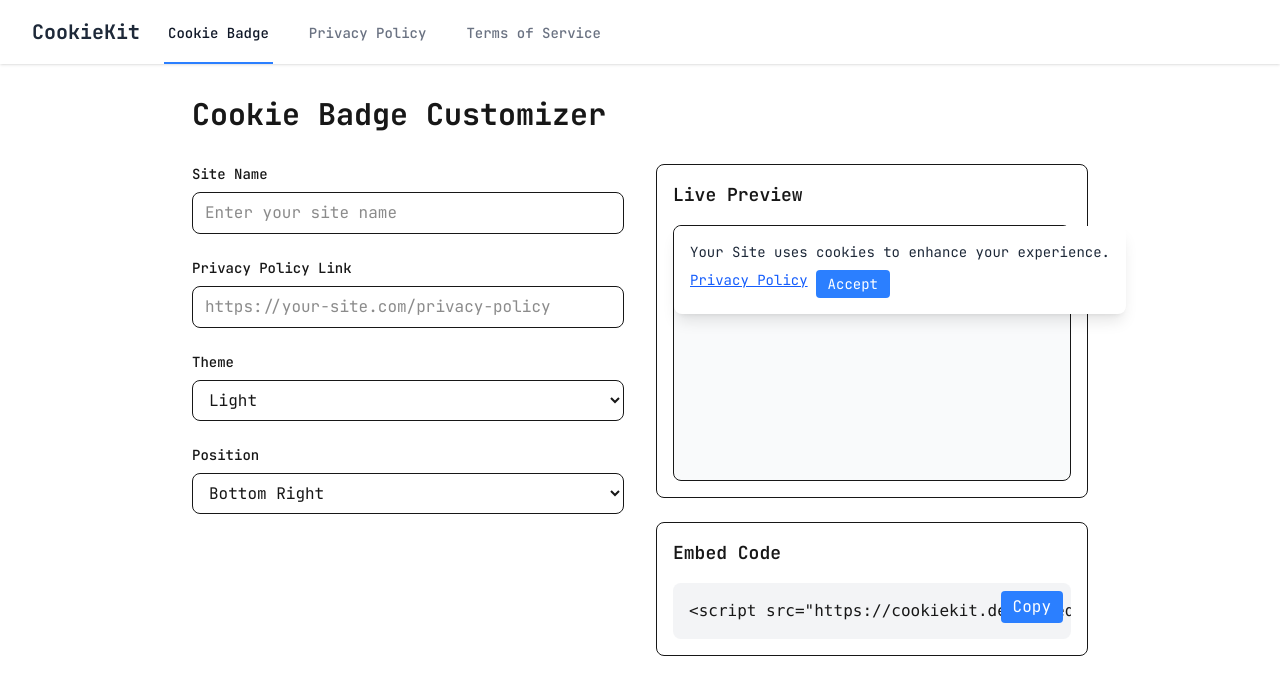
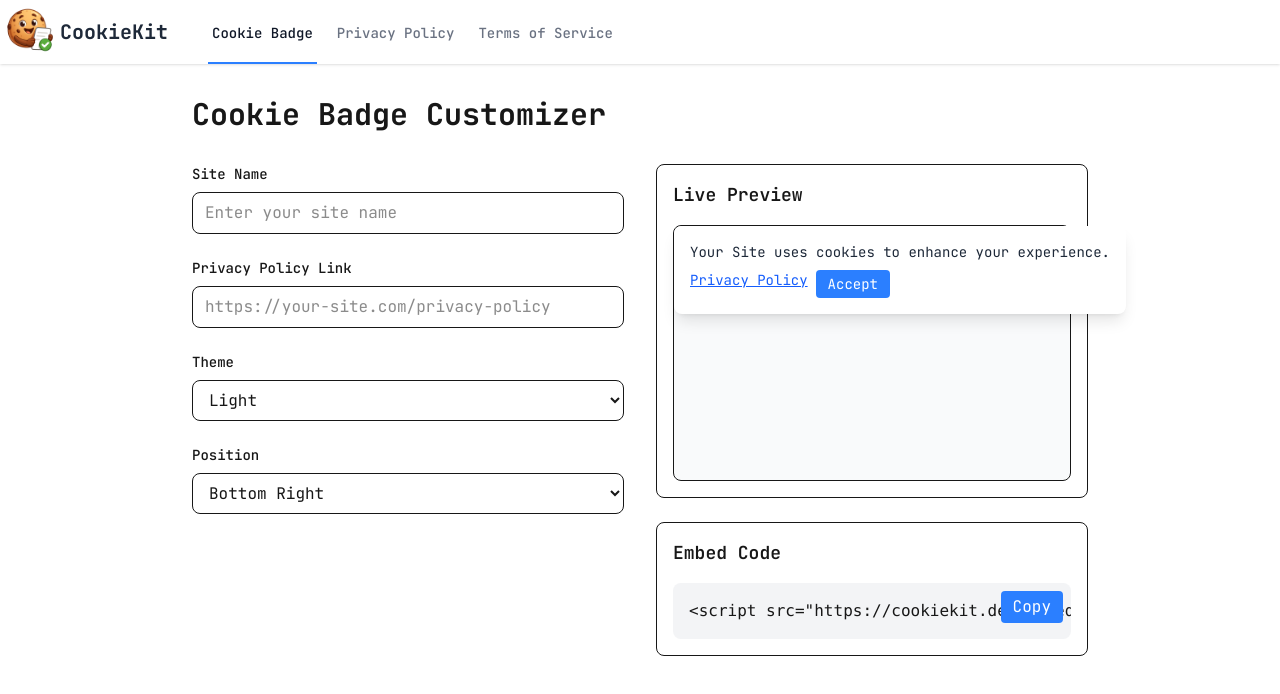
Before and after one commit to ezequiasaramburu/Cookiekit, a Next.js app: page / in a window 1280 px wide. Shown: the top 694 px of the page. Built offline with nearby package versions, Linux system fonts and the light colour scheme.

Commit message:
add logo to the nav component

```diff
--- a/src/components/Navigation.tsx
+++ b/src/components/Navigation.tsx
@@ -2,19 +2,31 @@
 
 import Link from "next/link";
 import { usePathname } from "next/navigation";
+import Image from "next/image";
 
 export function Navigation() {
   const pathname = usePathname();
 
   return (
     <nav className="bg-white shadow-sm">
-      <div className="max-w-7xl mx-auto px-4 sm:px-6 lg:px-8">
+      <div className="max-w-7xl mx-auto pl-1 pr-6">
         <div className="flex justify-between h-16">
           <div className="flex">
             <div className="flex-shrink-0 flex items-center">
-              <span className="text-xl font-bold text-gray-800">CookieKit</span>
+              <div className="flex items-center">
+                <Image
+                  src="/assets/cookiekit-logo.png"
+                  alt="CookieKit Logo"
+                  width={52}
+                  height={52}
+                  className="mr-1"
+                />
+                <span className="text-xl font-bold text-gray-800">
+                  CookieKit
+                </span>
+              </div>
             </div>
-            <div className="hidden sm:ml-6 sm:flex sm:space-x-8">
+            <div className="hidden sm:ml-2 sm:flex sm:space-x-4 pl-8">
               <NavLink href="/" isActive={pathname === "/"}>
                 Cookie Badge
               </NavLink>
```
